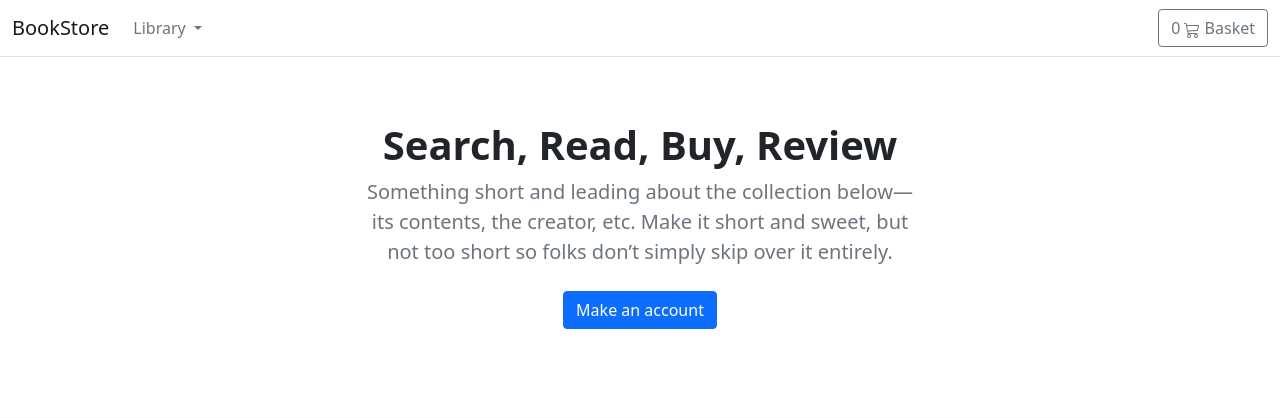
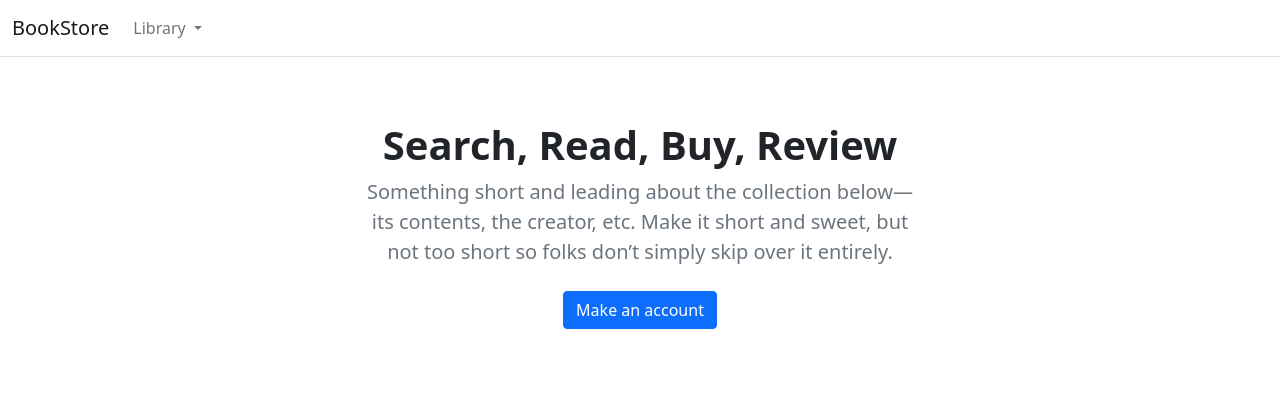
Before and after one commit to Edbeer/TESTSHOP, a Django app: template templates/store/home.html in a window 1280 px wide. Shown: the top 418 px of the page. Run offline with Django 3.2, Linux system fonts and the light colour scheme; the template is opened without the code that fills it, so the values that code supplies are empty.

Commit message:
fix url and session

```diff
--- a/basket/urls.py
+++ b/basket/urls.py
@@ -5,5 +5,5 @@ app_name = 'basket'
 
 urlpatterns = [
     path('', basket_summary, name='basket_summary'),
-    path('', basket_add, name='basket_add')
+    path('add/', basket_add, name='basket_add')
 ]
--- a/templates/store/base.html
+++ b/templates/store/base.html
@@ -1,18 +1,14 @@
+{% load static %}
 <!DOCTYPE html>
-{% load static %}
 <html>
 
 <head>
     <meta charset="utf-8" />
     <title>{% block title %}BookStore{% endblock %}</title>
     <meta name="viewport" content="width=device-width, initial-scale=1">
-    <link href="https://cdn.jsdelivr.net/npm/bootstrap@5.0.0-beta1/dist/css/bootstrap.min.css" rel="stylesheet"
-        integrity="sha384-giJF6kkoqNQ00vy+HMDP7azOuL0xtbfIcaT9wjKHr8RbDVddVHyTfAAsrekwKmP1" crossorigin="anonymous">
-    <script src="https://code.jquery.com/jquery-3.5.1.min.js"
-        integrity="sha256-9/aliU8dGd2tb6OSsuzixeV4y/faTqgFtohetphbbj0=" crossorigin="anonymous"></script>
-    <script src="https://cdn.jsdelivr.net/npm/bootstrap@5.0.0-beta1/dist/js/bootstrap.bundle.min.js"
-        integrity="sha384-ygbV9kiqUc6oa4msXn9868pTtWMgiQaeYH7/t7LECLbyPA2x65Kgf80OJFdroafW" crossorigin="anonymous">
-    </script>
+    <link href="https://cdn.jsdelivr.net/npm/bootstrap@5.0.0-beta1/dist/css/bootstrap.min.css" rel="stylesheet" integrity="sha384-giJF6kkoqNQ00vy+HMDP7azOuL0xtbfIcaT9wjKHr8RbDVddVHyTfAAsrekwKmP1" crossorigin="anonymous">
+    <script src="https://code.jquery.com/jquery-3.5.1.min.js" integrity="sha256-9/aliU8dGd2tb6OSsuzixeV4y/faTqgFtohetphbbj0=" crossorigin="anonymous"></script>
+    <script src="https://cdn.jsdelivr.net/npm/bootstrap@5.0.0-beta1/dist/js/bootstrap.bundle.min.js" integrity="sha384-ygbV9kiqUc6oa4msXn9868pTtWMgiQaeYH7/t7LECLbyPA2x65Kgf80OJFdroafW" crossorigin="anonymous"></script>
 </head>
 
 <body>
@@ -32,40 +28,19 @@
                                 Library
                             </a>
                             <ul class="dropdown-menu" aria-labelledby="navbarDropdown">
-                                <li><a class="dropdown-item" href="{% url "store:product_all" %}">All</a></li>
+                                <li><a class="dropdown-item" href="{% url 'store:product_all' %}">All</a></li>
                                 {% for c in categories %}
-                                <li {% if category.slug == c.slug %}class="selected" {% endif %}>
+                                <li {% if category.slug == c.slug %} class="selected" {% endif %}>
                                     <a class="dropdown-item" href="{{ c.get_absolute_url }}">{{ c.name|title }}</a>
                                 </li>
                                 {% endfor %}
                             </ul>
                         </li>
                     </ul>
-                    <a type="button" role="button" href="{% url "basket:basket_summary" %}"
-                        class="btn btn-outline-secondary">
-
-                        {% with total_qty=basket|length %}
-                            <div id="basket-qty" class="d-inline-flex">
-                                {% if total_qty > 0 %}
-                                    {{ total_qty }}
-                                {% else %}
-                                    0
-                                {% endif %}
-                            </div>
-                        {% endwith %}
-
-                        <svg xmlns="http://www.w3.org/2000/svg" width="16" height="16" fill="currentColor"
-                            class="bi bi-cart3" viewBox="0 0 16 16">
-                            <path
-                                d="M0 1.5A.5.5 0 0 1 .5 1H2a.5.5 0 0 1 .485.379L2.89 3H14.5a.5.5 0 0 1 .49.598l-1 5a.5.5 0 0 1-.465.401l-9.397.472L4.415 11H13a.5.5 0 0 1 0 1H4a.5.5 0 0 1-.491-.408L2.01 3.607 1.61 2H.5a.5.5 0 0 1-.5-.5zM3.102 4l.84 4.479 9.144-.459L13.89 4H3.102zM5 12a2 2 0 1 0 0 4 2 2 0 0 0 0-4zm7 0a2 2 0 1 0 0 4 2 2 0 0 0 0-4zm-7 1a1 1 0 1 1 0 2 1 1 0 0 1 0-2zm7 0a1 1 0 1 1 0 2 1 1 0 0 1 0-2z" />
-                        </svg>
-                        Basket
-                    </a>
                 </div>
             </div>
         </nav>
     </header>
     <div id="content">{% block content %} {% endblock %}</div>
 </body>
-
 </html>
--- a/templates/store/products/detail.html
+++ b/templates/store/products/detail.html
@@ -47,15 +47,18 @@
 <script>
     $(document).on('click', '#add-button', function (e) {
         e.preventDefault();
+        console.log($('#select option:selected').text())
         $.ajax({
             type: 'POST',
             url: '{% url "basket:basket_add" %}',
             data: {
                 productid: $('#add-button').val(),
+                productqty: $('#select').val(),
                 csrfmiddlewaretoken: "{{csrf_token}}",
                 action: 'post'
             },
             success: function (json) {
+                console.log(json)
             },
             error: function (xhr, errmsg, err) {}
         });
```
